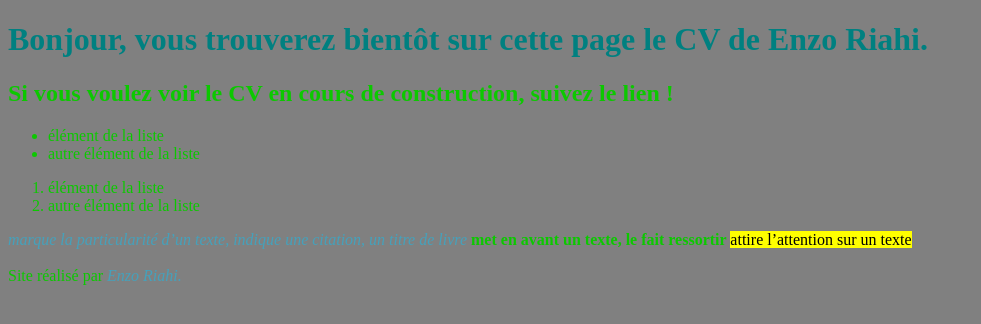
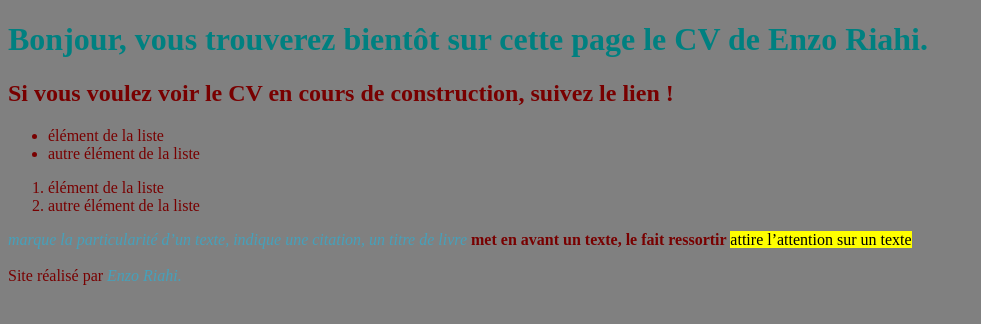
Before and after one commit to enzoriahi/monCV, a plain HTML site: page index.html in a window 1280 px wide. Shown: the whole page, without its empty margins (0-981 px from the left). Drawn offline with Linux system fonts and the light colour scheme.

Commit message:
changement de couleur

```diff
--- a/styles.css
+++ b/styles.css
@@ -3,7 +3,7 @@
     color:teal;
 }
 body{
-    color:rgb(12, 200, 0);
+    color:rgb(120, 0, 0);
 }
 em{
     color:#45A1BB;
```
